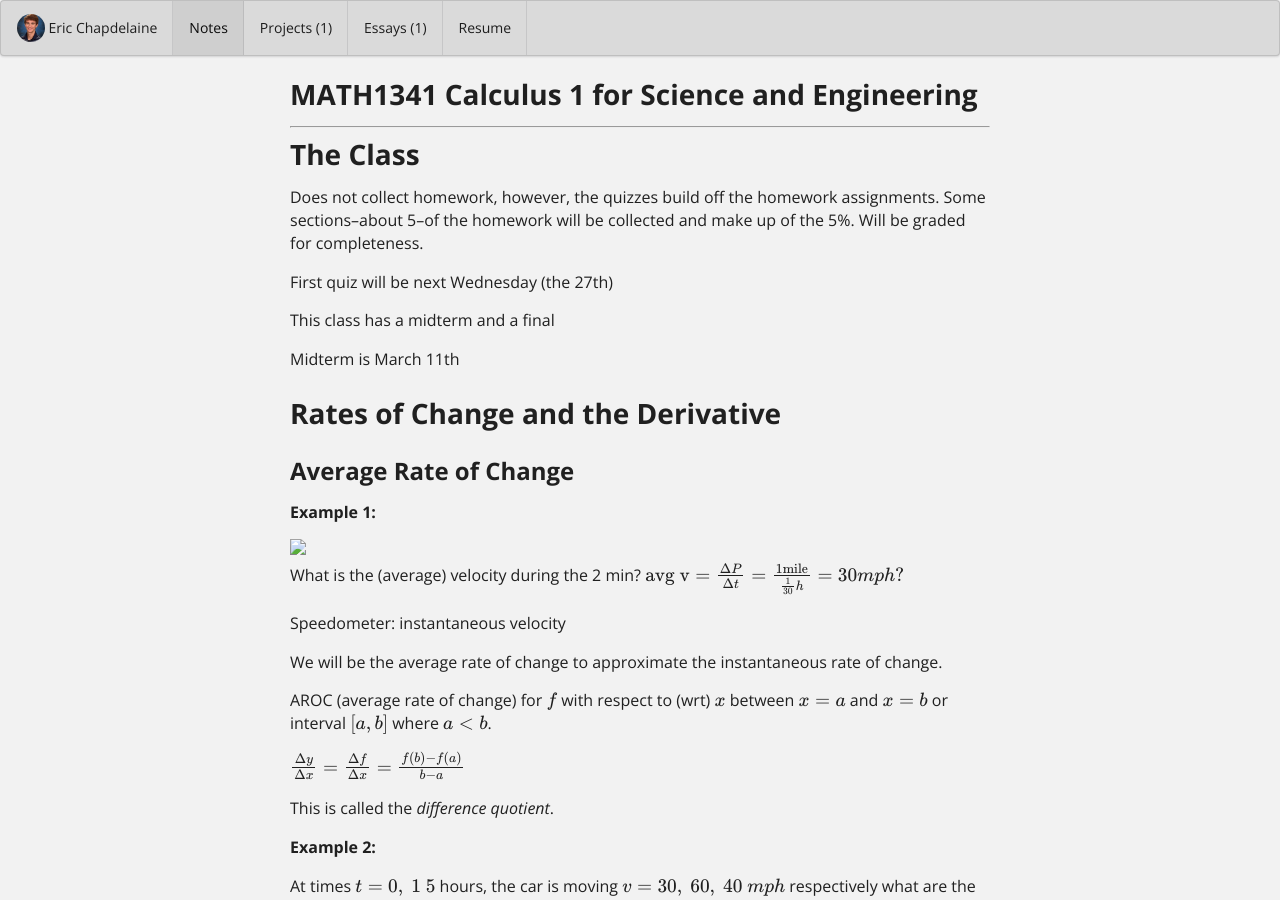
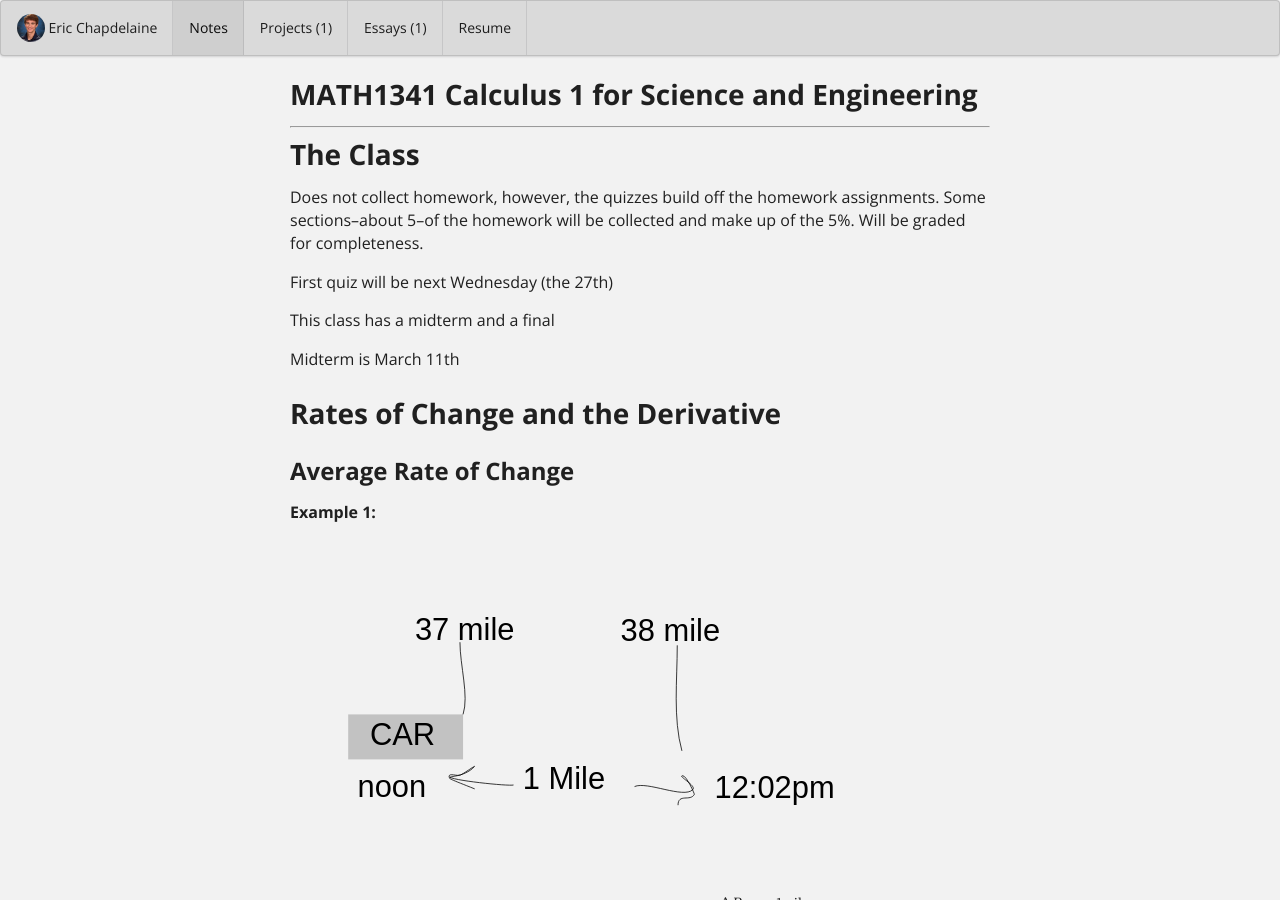
Before and after one commit to eric-chapdelaine/eric-chapdelaine.github.io, a Jekyll site: the page built from notes/math1341.md, in a window 1280 px wide and 900 px high. Built offline with Jekyll 4.4.1, drawn with Linux system fonts in a browser that asks for light colours; formulas are drawn with MathJax 3.

Commit message:
Fix images

```diff
--- a/notes/math1341.md
+++ b/notes/math1341.md
@@ -27,7 +27,7 @@ Midterm is March 11th
 ## Average Rate of Change
 **Example 1:**
 <div style='width: 100%' class='ui rounded images'>
-<img class='ui image' src='./lec_1_ex.svg'>
+<img class='ui image' src='/notes/math1341/lec_1_ex.svg'>
 </div>
 
 What is the (average) velocity during the 2 min?
@@ -112,7 +112,7 @@ Given $y=f(x)$ and $a<b$ the AROC of $f$ on [a,b] is the slope of the secant
 line of $f$ for $x=a$ and $x=b$.
 
 <div style='width: 50%' class='ui rounded images'>
-<img class='ui image' src='./slope-lec-2.jpg'>
+<img class='ui image' src='/notes/math1341/slope-lec-2.jpg'>
 </div>
 
 ## Instantaneous Rates of Change
@@ -157,7 +157,7 @@ $A'(40) = \frac{144}{337} 2(40) \approx 34.2 \frac{in^{2}}{in}$
 Consider a function with secant-lines (20, 55), (22,40), (20, 27)
 
 <div style='width: 50%' class='ui rounded images'>
-<img class='ui image' src='./secant-lec-2.jpg'>
+<img class='ui image' src='/notes/math1341/secant-lec-2.jpg'>
 </div>
 
 The smaller the interval, the closer it becomes to the instantaneous rate of
@@ -222,7 +222,7 @@ But $\frac{\sin(0)}{0} = \frac{0}{0}$ so we can't just do that.
 
 Consider this graph
 <div style='width: 50%' class='ui rounded images'>
-<img class='ui image' src='./lec3-fig1.jpg'>
+<img class='ui image' src='/notes/math1341/lec3-fig1.jpg'>
 </div>
 
 $\lim_{x \to 2^-} f(x) = 1$
@@ -233,7 +233,7 @@ $\lim_{x \to 2} f(x) = DNE$
 
 
 <div style='width: 50%' class='ui rounded images'>
-<img class='ui image' src='./lec3-fig2.jpg'>
+<img class='ui image' src='/notes/math1341/lec3-fig2.jpg'>
 </div>
 $\lim_{x \to 6^-} f(x) = 1$
 
@@ -241,14 +241,14 @@ $\lim_{x \to 6^+} f(x) = DNE$
 
 
 <div style='width: 50%' class='ui rounded images'>
-<img class='ui image' src='./lec3-fig3.jpg'>
+<img class='ui image' src='/notes/math1341/lec3-fig3.jpg'>
 </div>
 $\lim_{x \to 0^+} f(x) = +\infty$
 
 $\lim_{x \to 0^-} f(x) = -\infty$
 
 <div style='width: 50%' class='ui rounded images'>
-<img class='ui image' src='./lec3-fig4.jpg'>
+<img class='ui image' src='/notes/math1341/lec3-fig4.jpg'>
 </div>
 
 $\lim_{x \to \infty} f(x) = 4$
@@ -388,14 +388,14 @@ We know that this function makes one turn (at point x=0). That's it's **absolute
 Consider $g(x)$:
 
 <div style='width: 50%' class='ui rounded images'>
-<img class='ui image' src='./lec5-fig1.jpeg'>
+<img class='ui image' src='/notes/math1341/lec5-fig1.jpeg'>
 </div>
 does this have a minimum and maximum?
 Yes!
 
 Consider $h(x)$ :
 <div style='width: 50%' class='ui rounded images'>
-<img class='ui image' src='./lec5-fig2.jpeg'>
+<img class='ui image' src='/notes/math1341/lec5-fig2.jpeg'>
 </div>
 Does this have a minimum and maximum?
 
@@ -403,12 +403,12 @@ No! You can always get closer
 
 But you can have **local max and min**:
 <div style='width: 50%' class='ui rounded images'>
-<img class='ui image' src='./lec5-fig3.jpeg'>
+<img class='ui image' src='/notes/math1341/lec5-fig3.jpeg'>
 </div>
 
 You can also have **local min and global(/absolute) min**:
 <div style='width: 50%' class='ui rounded images'>
-<img class='ui image' src='./lec5-fig4.jpeg'>
+<img class='ui image' src='/notes/math1341/lec5-fig4.jpeg'>
 </div>
 
 **Local Extrema**: Larger/smaller than its neighbors
@@ -471,13 +471,13 @@ $\frac{f(b)-f(a)}{b-a} = f'(c)$
 Rolle's Theorem:
 
 <div style='width: 50%' class='ui rounded images'>
-<img class='ui image' src='./lec6-fig1.jpeg'>
+<img class='ui image' src='/notes/math1341/lec6-fig1.jpeg'>
 </div>
 
 Consider another example:
 
 <div style='width: 50%' class='ui rounded images'>
-<img class='ui image' src='./lec6-fig2.jpeg'>
+<img class='ui image' src='/notes/math1341/lec6-fig2.jpeg'>
 </div>
 
 $f(b)-f(a) = f'(c)(b-a)$
@@ -501,7 +501,7 @@ Each critical point, the *behavior* of the function is changing.
 Consider this example:
 
 <div style='width: 50%' class='ui rounded images'>
-<img class='ui image' src='./lec6-fig3.jpeg'>
+<img class='ui image' src='/notes/math1341/lec6-fig3.jpeg'>
 </div>
 
 The behavior is the same in these intervals
@@ -519,12 +519,12 @@ Example:
 3. Find the local extrema and behavior of $f$ on $[-2, 2]$
 
 <div style='width: 50%' class='ui rounded images'>
-<img class='ui image' src='./lec6-fig4.jpeg'>
+<img class='ui image' src='/notes/math1341/lec6-fig4.jpeg'>
 </div>
 
 Proving the mean value theorem (visualization):
 <div style='width: 50%' class='ui rounded images'>
-<img class='ui image' src='./lec6-fig5.jpeg'>
+<img class='ui image' src='/notes/math1341/lec6-fig5.jpeg'>
 </div>
 
 Recall: $f(b)-f(a) = f'(c) (b-a)$
@@ -547,7 +547,7 @@ Intervals:
 There are no extreme values:
 
 <div style='width: 50%' class='ui rounded images'>
-<img class='ui image' src='./lec7-fig1.jpeg'>
+<img class='ui image' src='/notes/math1341/lec7-fig1.jpeg'>
 </div>
 
 **Position**:
@@ -562,7 +562,7 @@ There are no extreme values:
 Consider this function:
 
 <div style='width: 50%' class='ui rounded images'>
-<img class='ui image' src='./lec7-fig2.jpeg'>
+<img class='ui image' src='/notes/math1341/lec7-fig2.jpeg'>
 </div>
 
 
@@ -902,7 +902,7 @@ $f' = \frac{\Delta y}{\Delta x}$
 $(f^{-1})' = \frac{\Delta x}{\Delta y}$
 
 <div style='width: 100%' class='ui rounded images'>
-<img class='ui image' src='./lec11-fig1.jpg'>
+<img class='ui image' src='/notes/math1341/lec11-fig1.jpg'>
 </div>
 
 When the slope of the function is steep, the slope of the inverse is shallow and vice versa.
@@ -1186,7 +1186,7 @@ Purple: $\ln(x)$
 Green:  $e^x$
 
 <div style='width: 100%' class='ui rounded images'>
-<img class='ui image' src='./lec13-fig1.png'>
+<img class='ui image' src='/notes/math1341/lec13-fig1.png'>
 </div>
 
 And the derivative of $\ln(x) = \frac{1}{x}$
@@ -1230,7 +1230,7 @@ $f'(x) = \frac{1}{x}$
 
 Consider the graphs $\ln x$ (in red) and $\ln (5x)$ (in blue)
 <div style='width: 100%' class='ui rounded images'>
-<img class='ui image' src='./lec14-fig1.png'>
+<img class='ui image' src='/notes/math1341/lec14-fig1.png'>
 </div>
 
 $y = f(x) = \ln x$
@@ -1506,11 +1506,11 @@ $f(x) = f(x-p) = f(x+p)$
 $p>0$ and $p$ is the period of the function.
 
 <div style='width: 100%' class='ui rounded images'>
-<img class='ui image' src='./lec17-fig1.png'>
+<img class='ui image' src='/notes/math1341/lec17-fig1.png'>
 </div>
 
 <div style='width: 100%' class='ui rounded images'>
-<img class='ui image' src='./lec17-fig2.png'>
+<img class='ui image' src='/notes/math1341/lec17-fig2.png'>
 </div>
 
 
@@ -1546,12 +1546,12 @@ $\cos(t)$
 
 $y=\sin (x)$
 <div style='width: 100%' class='ui rounded images'>
-<img class='ui image' src='./lec17-fig3.png'>
+<img class='ui image' src='/notes/math1341/lec17-fig3.png'>
 </div>
 
 $y=\cos (x)$
 <div style='width: 100%' class='ui rounded images'>
-<img class='ui image' src='./lec17-fig4.png'>
+<img class='ui image' src='/notes/math1341/lec17-fig4.png'>
 </div>
 
 ## Theorem
@@ -1746,7 +1746,7 @@ $\tan (\alpha) = \cot (\beta)$
 $\sec (\alpha) = \csc (\beta)$
 
 <div style='width: 100%' class='ui rounded images'>
-<img class='ui image' src='./lec18-fig1.png'>
+<img class='ui image' src='/notes/math1341/lec18-fig1.png'>
 </div>
 
 Because
@@ -1765,11 +1765,11 @@ $\tan(x)$ and  $\cot(x)$ are both odd.
 
 **The dotted function is the inverse:**
 <div style='width: 100%' class='ui rounded images'>
-<img class='ui image' src='./lec18-fig2.png'>
+<img class='ui image' src='/notes/math1341/lec18-fig2.png'>
 </div>
 
 <div style='width: 100%' class='ui rounded images'>
-<img class='ui image' src='./lec18-fig3.png'>
+<img class='ui image' src='/notes/math1341/lec18-fig3.png'>
 </div>
 
 
@@ -1785,11 +1785,11 @@ Because they are reciprocals and
 
 **The dotted function is the inverse and the asymptotes are when the regular function are at 0**:
 <div style='width: 100%' class='ui rounded images'>
-<img class='ui image' src='./lec18-fig4.png'>
+<img class='ui image' src='/notes/math1341/lec18-fig4.png'>
 </div>
 
 <div style='width: 100%' class='ui rounded images'>
-<img class='ui image' src='./lec18-fig5.png'>
+<img class='ui image' src='/notes/math1341/lec18-fig5.png'>
 </div>
 
 We said that the tangent function is always increasing.
@@ -1821,7 +1821,7 @@ A light house is rotating counter clockwise and completes one revolution in 8 se
 How fast must the child (represented by the square) run to keep up with the beam at distance $x=0.5$ miles (between the dotted line and the square in the x direction)?
 
 <div style='width: 100%' class='ui rounded images'>
-<img class='ui image' src='./lec19-fig1.png'>
+<img class='ui image' src='/notes/math1341/lec19-fig1.png'>
 </div>
 
 $\tan (\theta) = \frac{x}{0.25}$
@@ -1862,7 +1862,7 @@ Consider the motion of a particle in the x-y plane (the dot in the middle is the
 
 NOTE: This fails to be a function (fails the vertical line test)
 <div style='width: 100%' class='ui rounded images'>
-<img class='ui image' src='./lec20-fig1.png'>
+<img class='ui image' src='/notes/math1341/lec20-fig1.png'>
 </div>
 
 Create:
@@ -1978,7 +1978,7 @@ Trig functions fail the horizontal line test. Therefore, we need to restrict the
 
 
 <div style='width: 100%' class='ui rounded images'>
-<img class='ui image' src='./lec21-fig1.png'>
+<img class='ui image' src='/notes/math1341/lec21-fig1.png'>
 </div>
 
 **Define**:
@@ -2099,7 +2099,7 @@ $(\csc ^-1 (x))' = \frac{-1}{\mid x\mid \sqrt{x^2 - 1}}$
 
 **Practice**:
 <div style='width: 100%' class='ui rounded images'>
-<img class='ui image' src='./lec21-fig2.png'>
+<img class='ui image' src='/notes/math1341/lec21-fig2.png'>
 </div>
 
 At what rate the spotlight turns when the person is at $x=50$ ft?
```
Also changed, not shown: notes/cs1800.md (+26 -26 lines), notes/cs2510.md (+16 -16 lines), notes/psyc1101.md (+7 -7 lines).
